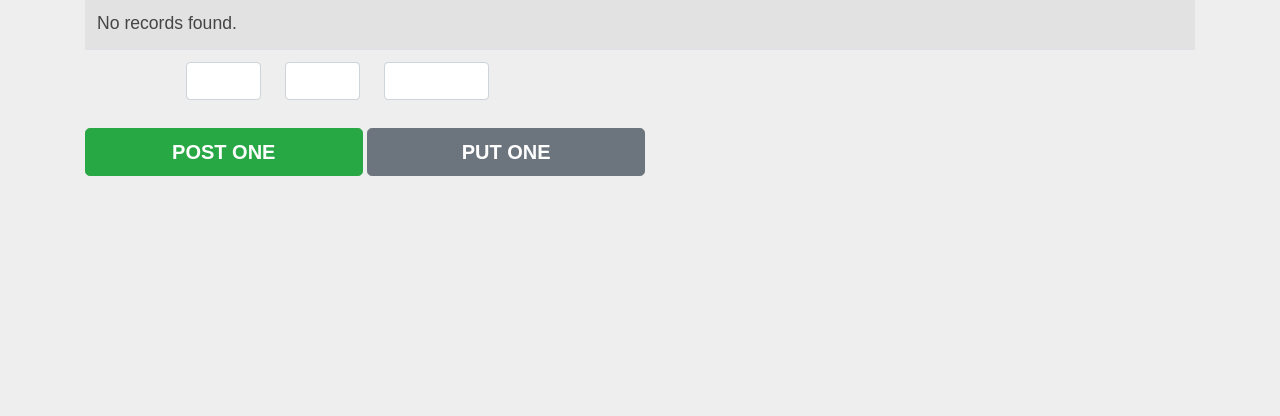
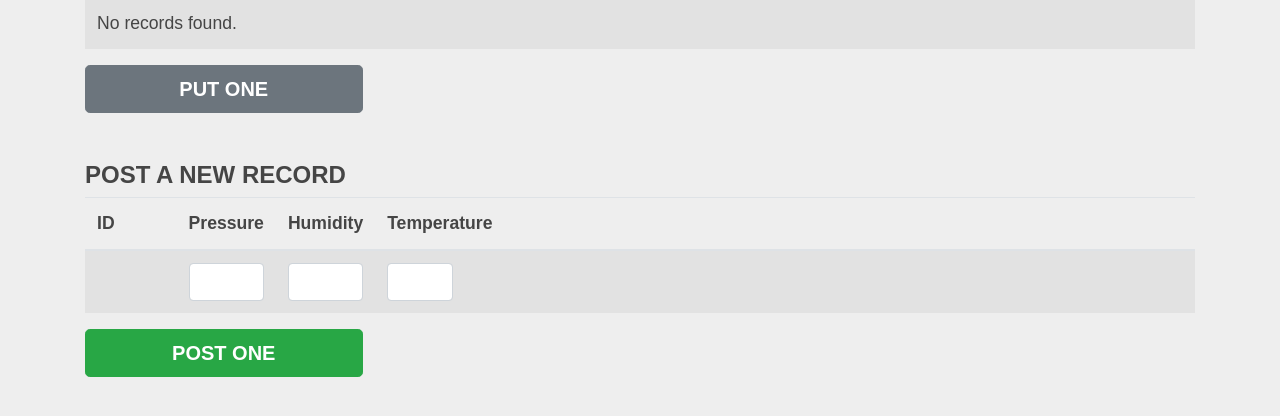
Before and after one commit to Michael-MO/Exam-TypeScript, a website built with webpack: page src/index.htm in a window 1280 px wide. Shown: the part 358-774 px from the top of the page. Built offline with nearby package versions, Linux system fonts and the light colour scheme; no server answers; a web font is replaced by a local one.

Commit message:
Readjust position of 'POST' input fields & button

```diff
--- a/src/index.htm
+++ b/src/index.htm
@@ -56,22 +56,40 @@
             </thead>
             <tbody id="tBodyContent">
             </tbody>
-            <tfoot id="tFootContent">
+          </table>
+        </div>
+      </div>
+      <div class="row">
+        <div class="col">
+          <button id="PutOne" class="btn btn-secondary btn-lg col-3">Put One</button>
+        </div>
+      </div>
+      <div class="row mt-5">
+        <div class="col">
+          <h4>Post A New Record</h4>
+          <table class="table table-lg table-striped">
+            <thead>
+              <tr>
+                <th class="col-1">ID</th>
+                <th class="col-1">Pressure</th>
+                <th class="col-1">Humidity</th>
+                <th class="col-9">Temperature</th>
+              </tr>
+            </thead>
+            <tbody>
               <tr>
                 <td></td>
                 <td><input id="PostPressure" class="form-control"></td>
                 <td><input id="PostHumidity" class="form-control"></td>
-                <td><input id="PostTemperature" class="form-control"></td>
-                <td colspan=2></td>
+                <td><input id="PostTemperature" class="form-control col-1"></td>
               </tr>
-            </tfoot>
+            </tbody>
           </table>
         </div>
       </div>
       <div class="row">
         <div class="col">
           <button id="PostOne" class="btn btn-success btn-lg col-3">Post One</button>
-          <button id="PutOne" class="btn btn-secondary btn-lg col-3">Put One</button>
         </div>
       </div>
     </div>
--- a/src/js/index.ts
+++ b/src/js/index.ts
@@ -50,6 +50,13 @@ function ClearTable(): void
 {
     tableBody.innerHTML = "";
     tableBody.innerText = "";
+}
+
+function ClearPostInput(): void
+{
+    inputPressure.value = "";
+    inputHumidity.value = "";
+    inputTemperature.value = "";
 }
 
 function HTMLTableDataRow(obj?: Meassurement): HTMLTableRowElement
@@ -148,6 +155,7 @@ async function PostOne(): Promise<any>
     })
     .then(function()
     {
+        ClearPostInput();
         GetAll();
     });
 }
--- a/src/scss/styles.scss
+++ b/src/scss/styles.scss
@@ -8,7 +8,8 @@ $defualtFontSize: 1.1rem;
 body {
     font-family: $defaultFont;
     color: $defaultColor;
-    margin: 30px;
+    margin-top: 30px;
+    margin-bottom: 100px;
     background-color: #eee;
     font-size: $defualtFontSize;
 }
```
